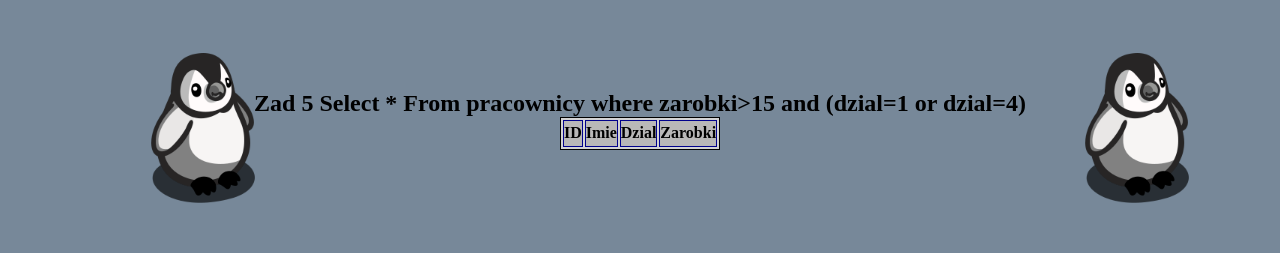
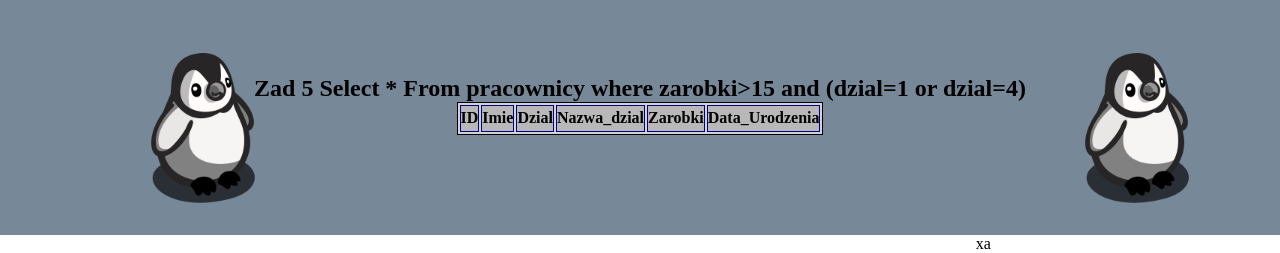
Before and after one commit to SK-2019/php-sql-wprowadzenie-Dymek-Kamil, a PHP site: page / in a window 1280 px wide. Shown: the part 547-800 px from the top of the page. Run offline with PHP 8.4, Linux system fonts and the light colour scheme; data that the repository does not hold is empty.

Commit message:
Add files via upload

```diff
--- a/index.php
+++ b/index.php
@@ -14,33 +14,37 @@
             <h2 class="h2za">Select * From pracownicy</h2>
         <?php
                 require_once("connect.php");
-                $result=$conn->query("Select * From pracownicy");
+                $result=$conn->query("Select * From pracownicy, organizacja where dzial=id_org");
                 echo("<table border=1>");
                     echo("<th>ID</th>");
                     echo("<th>Imie</th>");
                     echo("<th>Dzial</th>");
+                    echo("<th>Nazwa_dzial</th>");
                     echo("<th>Zarobki</th>");
+                    echo("<th>Data_Urodzenia</th>");
                         while($row=$result->fetch_assoc()){
                             echo("<tr>");
-                            echo("<td>".$row["id_pracownicy"]."</td><td>".$row["imie"]."</td><td>".$row["dzial"]."</td><td>".$row["zarobki"]."</td>");
+                            echo("<td>".$row["id_pracownicy"]."</td><td>".$row["imie"]."</td><td>".$row["dzial"]."</td><td>".$row["nazwa_dzial"]."</td><td>".$row["zarobki"]."</td><td>".$row["data_urodzenia"]."</td>");
                             echo("</tr>");}
                 echo("</table>");
         ?>
-        </div>
+        </div>xa
         <div class="item b">
             <h1 class="h1zb">Kamil Dymek</h1>
             <h2 class="h2zb">Zad 2 Select * From pracownicy where imie like '%a' and dzial between 2 and 4</h2>
         <?php
                 require_once("connect.php");
-                $result=$conn->query("Select * From pracownicy where imie like '%a' and dzial between 2 and 4");
+                $result=$conn->query("Select * From pracownicy, organizacja where dzial=id_org and imie like '%a' and dzial between 2 and 4");
                 echo("<table border=1>");
                     echo("<th>ID</th>");
                     echo("<th>Imie</th>");
                     echo("<th>Dzial</th>");
+                    echo("<th>Nazwa_dzial</th>");
                     echo("<th>Zarobki</th>");
+                    echo("<th>Data_Urodzenia</th>");
                         while($row=$result->fetch_assoc()){
                             echo("<tr>");
-                            echo("<td>".$row["id_pracownicy"]."</td><td>".$row["imie"]."</td><td>".$row["dzial"]."</td><td>".$row["zarobki"]."</td>");
+                            echo("<td>".$row["id_pracownicy"]."</td><td>".$row["imie"]."</td><td>".$row["dzial"]."</td><td>".$row["nazwa_dzial"]."</td><td>".$row["zarobki"]."</td><td>".$row["data_urodzenia"]."</td>");
                             echo("</tr>");}
                 echo("</table>");
             ?>
@@ -55,13 +59,14 @@
             </div>
         <?php
                 require_once("connect.php");
-                $result=$conn->query("Select avg(zarobki), dzial From pracownicy group by dzial");
+                $result=$conn->query("Select avg(zarobki), dzial, nazwa_dzial From pracownicy, organizacja where dzial=id_org group by dzial");
                 echo("<table border=1>");
                     echo("<th>Avg zarobki</th>");
                     echo("<th>Dzial</th>");
+                    echo("<th>Nazwa_dzial</th>");
                         while($row=$result->fetch_assoc()){
                             echo("<tr>");
-                            echo("<td>".$row["avg(zarobki)"]."</td><td>".$row["dzial"]."</td>");
+                            echo("<td>".$row["avg(zarobki)"]."</td><td>".$row["dzial"]."</td><td>".$row["nazwa_dzial"]."</td>");
                             echo("</tr>");}
                 echo("</table>");
             ?>
@@ -72,15 +77,17 @@
             <a href=""><img class="obraz3" src=p.png></a>
         <?php
                 require_once("connect.php");
-                $result=$conn->query("Select * From pracownicy where imie not like '%a' and zarobki between 15 and 50");
+                $result=$conn->query("Select * From pracownicy, organizacja where dzial=id_org and imie not like '%a' and zarobki between 15 and 50");
                 echo("<table border=1>");
                     echo("<th>ID</th>");
                     echo("<th>Imie</th>");
                     echo("<th>Dzial</th>");
+                    echo("<th>Nazwa_dzial</th>");
                     echo("<th>Zarobki</th>");
+                    echo("<th>Data_Urodzenia</th>");
                         while($row=$result->fetch_assoc()){
                             echo("<tr>");
-                            echo("<td>".$row["id_pracownicy"]."</td><td>".$row["imie"]."</td><td>".$row["dzial"]."</td><td>".$row["zarobki"]."</td>");
+                            echo("<td>".$row["id_pracownicy"]."</td><td>".$row["imie"]."</td><td>".$row["dzial"]."</td><td>".$row["nazwa_dzial"]."</td><td>".$row["zarobki"]."</td><td>".$row["data_urodzenia"]."</td>");
                             echo("</tr>");}
                 echo("</table>");
             ?>
@@ -89,15 +96,17 @@
             <h2>Zad 5 Select * From pracownicy where zarobki>15 and (dzial=1 or dzial=4)</h2>
         <?php
                 require_once("connect.php");
-                $result=$conn->query("Select * From pracownicy where zarobki>15 and (dzial=1 or dzial=4)");
+                $result=$conn->query("Select * From pracownicy, organizacja where dzial=id_org and zarobki>15 and (dzial=1 or dzial=4)");
                 echo("<table border=1>");
                     echo("<th>ID</th>");
                     echo("<th>Imie</th>");
                     echo("<th>Dzial</th>");
+                    echo("<th>Nazwa_dzial</th>");
                     echo("<th>Zarobki</th>");
+                    echo("<th>Data_Urodzenia</th>");
                         while($row=$result->fetch_assoc()){
                             echo("<tr>");
-                            echo("<td>".$row["id_pracownicy"]."</td><td>".$row["imie"]."</td><td>".$row["dzial"]."</td><td>".$row["zarobki"]."</td>");
+                            echo("<td>".$row["id_pracownicy"]."</td><td>".$row["imie"]."</td><td>".$row["dzial"]."</td><td>".$row["nazwa_dzial"]."</td>><td>".$row["zarobki"]."</td><td>".$row["data_urodzenia"]."</td>");
                             echo("</tr>");}
                 echo("</table>");
             ?>
```
